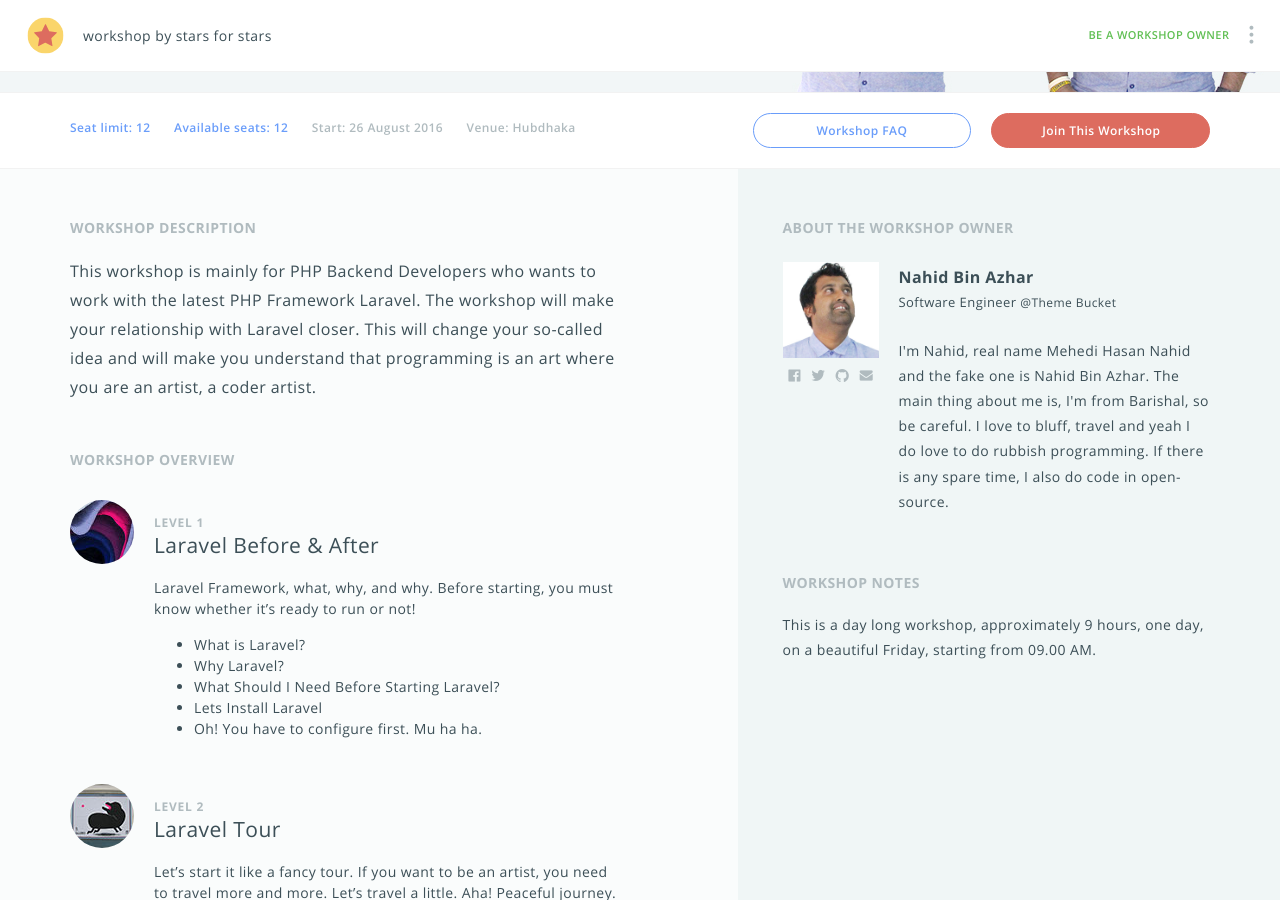
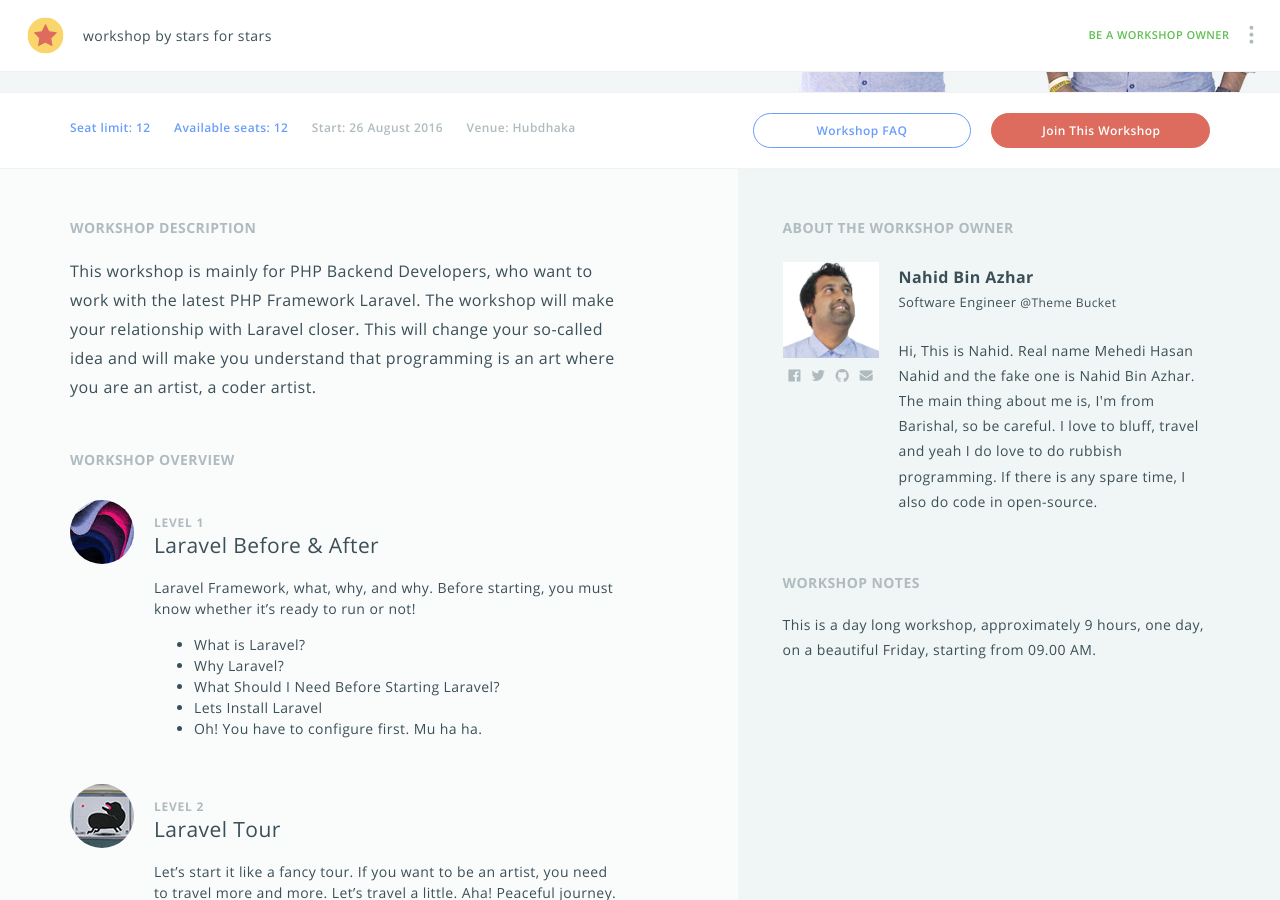
Before and after one commit to helllostar/helllostar.github.io, a Jekyll site: the page built from star/_posts/2016-08-08-nahid.md, in a window 1280 px wide and 900 px high, scrolled down 349 px. Built offline with Jekyll 4.4.1, drawn with Linux system fonts in a browser that asks for light colours; some web fonts are replaced.

Commit message:
nahid bio info modification

```diff
--- a/star/_posts/2016-08-08-nahid.md
+++ b/star/_posts/2016-08-08-nahid.md
@@ -9,7 +9,7 @@
 email: talk@nahid.im
 website: http://nahid.im/
 
-bio: "I'm Nahid, real name Mehedi Hasan Nahid and the fake one is Nahid Bin Azhar. The main thing about me is, I'm from Barishal, so be careful. I love to bluff, travel and yeah I do love to do rubbish programming. If there is any spare time, I also do code in open-source."
+bio: "Hi, This is Nahid. Real name Mehedi Hasan Nahid and the fake one is Nahid Bin Azhar. The main thing about me is, I'm from Barishal, so be careful. I love to bluff, travel and yeah I do love to do rubbish programming. If there is any spare time, I also do code in open-source."
 
 
 company: Theme Bucket
@@ -30,7 +30,7 @@
 
 workshopfor: "Backend / Web Application / API Developers"
 
-workshopDescription: "This workshop is mainly for PHP Backend Developers who wants to work with the latest PHP Framework Laravel. The workshop will make your relationship with Laravel closer. This will change your so-called idea and will make you understand that programming is an art where you are an artist, a coder artist."
+workshopDescription: "This workshop is mainly for PHP Backend Developers, who want to work with the latest PHP Framework Laravel. The workshop will make your relationship with Laravel closer. This will change your so-called idea and will make you understand that programming is an art where you are an artist, a coder artist."
 
 workshopNotes: "This is a day long workshop, approximately 9 hours, one day, on a beautiful Friday, starting from 09.00 AM."
 
```
